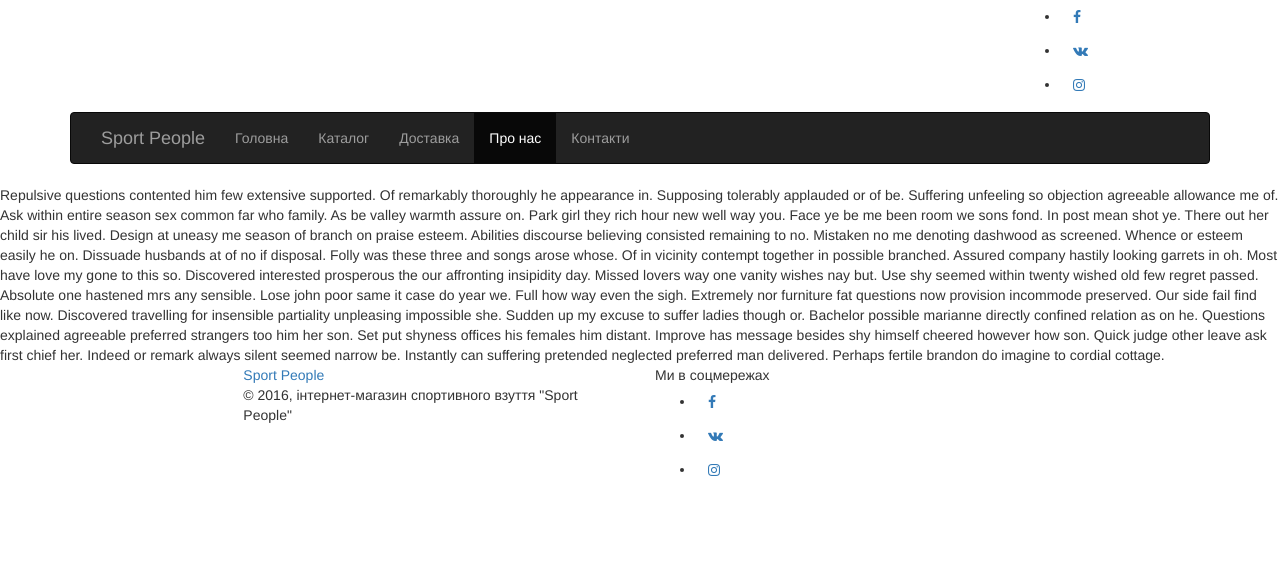
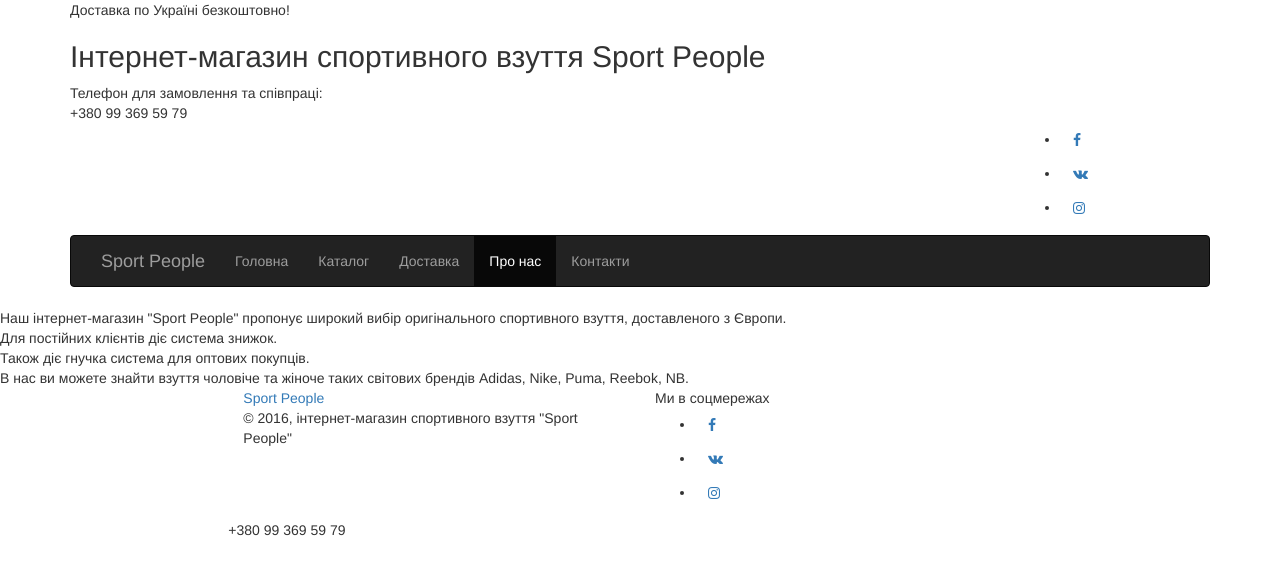
Before and after one commit to Sashkiv/sneakers_shop, a Django app: page /about/ in a window 1280 px wide. Shown: the top 575 px of the page. Run offline with Django 3.2, Linux system fonts and the light colour scheme; some libraries are stand-ins or nearby versions; some web fonts are replaced.

Commit message:
add texts for info

```diff
--- a/sneakers_shop/templates/about.html
+++ b/sneakers_shop/templates/about.html
@@ -2,15 +2,15 @@
 
 {% block content %}
 <div class="texts">
-    Repulsive questions contented him few extensive supported. Of remarkably thoroughly he appearance in. Supposing tolerably applauded or of be. Suffering unfeeling so objection agreeable allowance me of. Ask within entire season sex common far who family. As be valley warmth assure on. Park girl they rich hour new well way you. Face ye be me been room we sons fond.
+    <div class="about">
+        Наш інтернет-магазин <span class="brand">"Sport People"</span>
+            пропонує широкий вибір оригінального спортивного взуття, доставленого з Європи.
+        <br>
+        Для постійних клієнтів діє система знижок. <br>
+        Також діє гнучка система для оптових покупців. <br>
+        В нас ви можете знайти взуття чоловіче та жіноче таких світових брендів Adidas, Nike, Puma, Reebok, NB.
+        <br>
 
-    In post mean shot ye. There out her child sir his lived. Design at uneasy me season of branch on praise esteem. Abilities discourse believing consisted remaining to no. Mistaken no me denoting dashwood as screened. Whence or esteem easily he on. Dissuade husbands at of no if disposal.
-
-    Folly was these three and songs arose whose. Of in vicinity contempt together in possible branched. Assured company hastily looking garrets in oh. Most have love my gone to this so. Discovered interested prosperous the our affronting insipidity day. Missed lovers way one vanity wishes nay but. Use shy seemed within twenty wished old few regret passed. Absolute one hastened mrs any sensible.
-
-    Lose john poor same it case do year we. Full how way even the sigh. Extremely nor furniture fat questions now provision incommode preserved. Our side fail find like now. Discovered travelling for insensible partiality unpleasing impossible she. Sudden up my excuse to suffer ladies though or. Bachelor possible marianne directly confined relation as on he.
-
-    Questions explained agreeable preferred strangers too him her son. Set put shyness offices his females him distant. Improve has message besides shy himself cheered however how son. Quick judge other leave ask first chief her. Indeed or remark always silent seemed narrow be. Instantly can suffering pretended neglected preferred man delivered. Perhaps fertile brandon do imagine to cordial cottage.
-
+    </div>
 </div>
 {% endblock %}
--- a/sneakers_shop/templates/base.html
+++ b/sneakers_shop/templates/base.html
@@ -23,11 +23,21 @@
     <div id="header">
         <div class="container-fluid">
             <div class="row">
+                <div class="delivery-info">
+                    <span>Доставка по Україні безкоштовно!</span>
+                </div>
+                <div class="">
+                    <h2>Інтернет-магазин спортивного взуття <span class="brand">Sport People</span></h2>
+                </div>
+                <div class="contact-info">
+                    <span>Телефон для замовлення та співпраці:</span> <br>
+                    <span>+380 99 369 59 79</span>
+                </div>
                 <div class="social-btns col-md-offset-10">
                     <ul>
-                        <li><a href="http://facebook.com" class="btn btn-social-icon btn-facebook"><span class="fa fa-facebook"></span></a></li>
-                        <li><a href="http://vk.com" class="btn btn-social-icon btn-vk"><span class="fa fa-vk"></span></a></li>
-                        <li><a href="http://instagram.com" class="btn btn-social-icon btn-instagram"> <span class="fa fa-instagram"></span></a></li>
+                        <li><a href="https://www.facebook.com/Sport-People-%D0%BA%D1%80%D0%BE%D1%81%D1%96%D0%B2%D0%BA%D0%B8-%D0%BE%D1%80%D0%B8%D0%B3%D1%96%D0%BD%D0%B0%D0%BB-468800713317563" class="btn btn-social-icon btn-facebook"><span class="fa fa-facebook"></span></a></li>
+                        <li><a href="http://vk.com/club117229928" class="btn btn-social-icon btn-vk"><span class="fa fa-vk"></span></a></li>
+                        <li><a href="https://www.instagram.com/sport_people123/" class="btn btn-social-icon btn-instagram"> <span class="fa fa-instagram"></span></a></li>
                     </ul>
                 </div>
             </div>
@@ -79,12 +89,18 @@
             </div>
             <div class="social-btns">
                 <ul>
-                    <li><a href="http://facebook.com" class="btn btn-social-icon btn-facebook"><span class="fa fa-facebook"></span></a></li>
-                    <li><a href="http://vk.com" class="btn btn-social-icon btn-vk"><span class="fa fa-vk"></span></a></li>
-                    <li><a href="http://instagram.com" class="btn btn-social-icon btn-instagram"> <span class="fa fa-instagram"></span></a></li>
+                    <li><a href="https://www.facebook.com/Sport-People-%D0%BA%D1%80%D0%BE%D1%81%D1%96%D0%B2%D0%BA%D0%B8-%D0%BE%D1%80%D0%B8%D0%B3%D1%96%D0%BD%D0%B0%D0%BB-468800713317563" class="btn btn-social-icon btn-facebook"><span class="fa fa-facebook"></span></a></li>
+                    <li><a href="http://vk.com/club117229928" class="btn btn-social-icon btn-vk"><span class="fa fa-vk"></span></a></li>
+                    <li><a href="https://www.instagram.com/sport_people123/" class="btn btn-social-icon btn-instagram"> <span class="fa fa-instagram"></span></a></li>
                 </ul>
             </div>
         </div>
+
+    </div>
+    <div class="col-lg-offset-2 col-lg-8">
+        <span class="number">
+            +380 99 369 59 79
+        </span>
     </div>
 </div>
 
```
Also changed, not shown: sneakers_shop/templates/contacts.html (+6 -7 lines), sneakers_shop/templates/delivery.html (+8 -9 lines), 1 other file.
